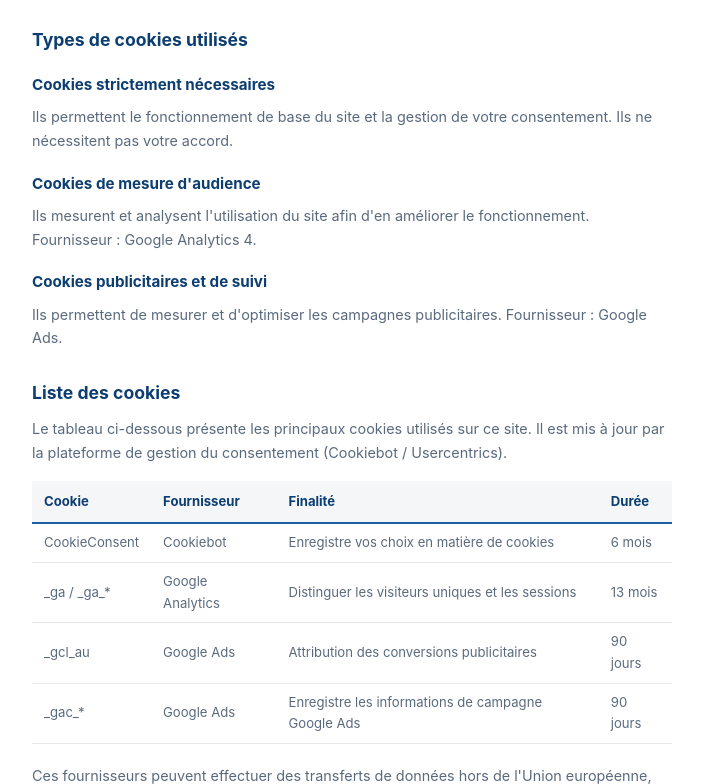
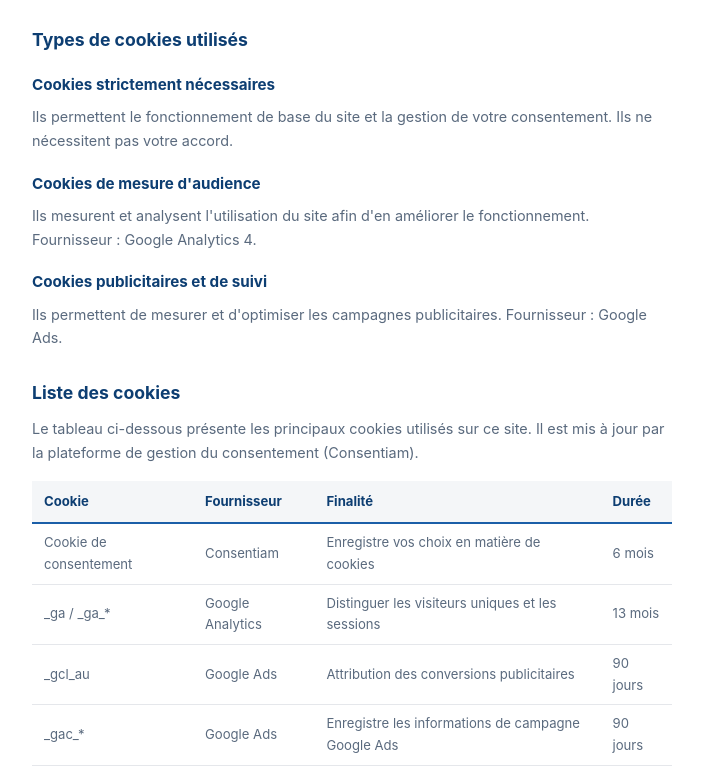
Before and after one commit to Javierinojosa-debug/comparador-francia, a website built with Vite: page politique-cookies.html in a window 1280 px wide. Shown: the part 475-1259 px from the top of the page, without its empty margins (288-991 px from the left). Built offline with nearby package versions, Linux system fonts and the light colour scheme.

Commit message:
Política de cookies: Consentiam en lugar de Cookiebot
Co-Authored-By: Claude Opus 5.5 <noreply@anthropic.com>
Claude-Session: https://claude.ai/code/session_01USU82v4JzJimVNpzivS5WP

```diff
--- a/politique-cookies.html
+++ b/politique-cookies.html
@@ -71,7 +71,7 @@
   <p>Ils permettent de mesurer et d'optimiser les campagnes publicitaires. Fournisseur : Google Ads.</p>
 
   <h2>Liste des cookies</h2>
-  <p>Le tableau ci-dessous présente les principaux cookies utilisés sur ce site. Il est mis à jour par la plateforme de gestion du consentement (Cookiebot / Usercentrics).</p>
+  <p>Le tableau ci-dessous présente les principaux cookies utilisés sur ce site. Il est mis à jour par la plateforme de gestion du consentement (Consentiam).</p>
 
   <table class="cookie-table">
     <thead>
@@ -84,8 +84,8 @@
     </thead>
     <tbody>
       <tr>
-        <td>CookieConsent</td>
-        <td>Cookiebot</td>
+        <td>Cookie de consentement</td>
+        <td>Consentiam</td>
         <td>Enregistre vos choix en matière de cookies</td>
         <td>6 mois</td>
       </tr>
```
Also changed, not shown: README.md.
